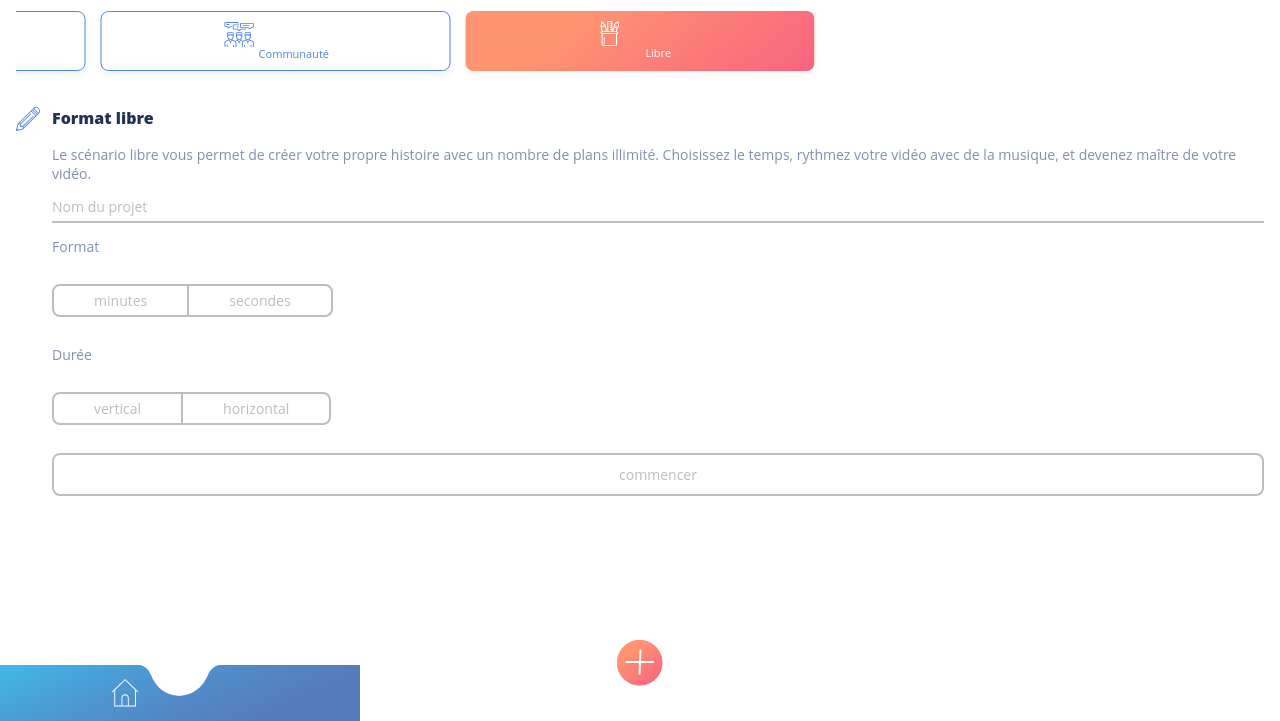
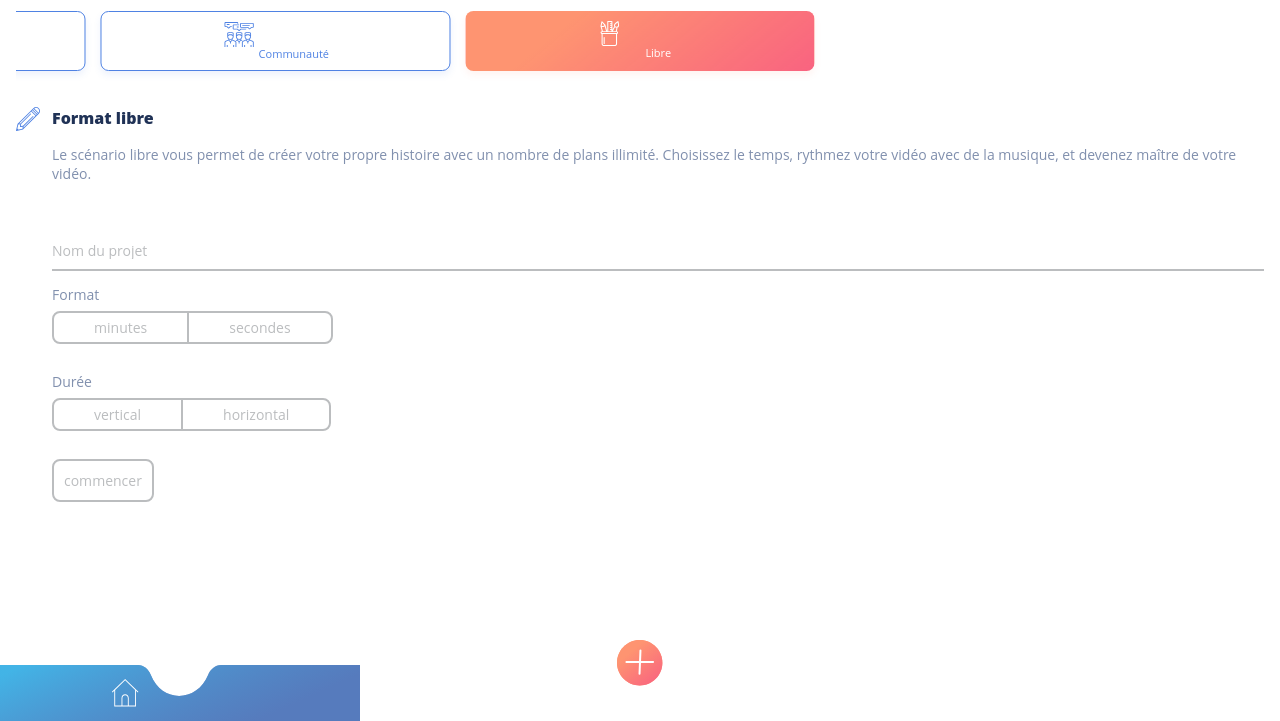
Before and after one commit to Fanny8p/Makidoo-ecv, a PHP site: page /new-libre.php in a window 1280 px wide. Shown: the part 79-800 px from the top of the page. Run offline with PHP 8.4, Linux system fonts and the light colour scheme.

Commit message:
Scénario libre entre 2 bugs

```diff
--- a/css/main.css
+++ b/css/main.css
@@ -299,20 +299,31 @@ p.formulaire-round1 {
 
 
 .formulaire {
-  font-family: Open Sans;
     color: #BBBDBF;
     border-bottom: 2px solid #BBBDBF;
     padding: 0px 5px 5px 0px;
     }
 
+.formulaire-title {
+  margin-bottom: -7px;
+}
 
 
-/*----------------------------------------------
-------Bouton*/
-.btn {
+.btn-formulaire {
     border: 2px solid #BBBDBF;
     border-radius: 8px;
     text-align: center;
     padding: 10px;
     color: #BBBDBF;
+    margin-right: 140px;
 }
+
+input[type=text] {
+font-family: Open Sans;
+  width: 100%;
+  padding-bottom: 10px;
+  margin: 0px;
+  box-sizing: border-box;
+  border: none;
+  border-bottom: 2px solid #BBBDBF;
+}
--- a/new-libre.php
+++ b/new-libre.php
@@ -21,19 +21,25 @@ include_once("layout/header.php");
 	<img class="icon-projet" src="img/edit.svg">
 	<div class="content">
 		<p id="bold-color">Format libre</p>
-		<p>Le scénario libre vous permet de créer votre propre histoire avec un nombre de plans illimité. Choisissez le temps, rythmez votre vidéo avec de la musique, et devenez maître de votre vidéo.</p>
-		<p class="formulaire">Nom du projet</p>
-		<p>Format</p>
+		<p style="margin-bottom: 60px;">Le scénario libre vous permet de créer votre propre histoire avec un nombre de plans illimité. Choisissez le temps, rythmez votre vidéo avec de la musique, et devenez maître de votre vidéo.</p>
+		<form>
+			<p>
+				<input type="text" class="formulaire" name="Nom du projet" value="Nom du projet"/>
+			</p>
+		</form>
+		<p class="formulaire-title">Format</p>
 		<div style="display: flex;">
 			<p class="formulaire-round">minutes</p>
 			<p class="formulaire-round1">secondes</p>
 		</div>
-		<p>Durée</p>
+		<p class="formulaire-title">Durée</p>
 		<div style="display: flex;">
 			<p class="formulaire-round">vertical</p>
 			<p class="formulaire-round1">horizontal</p>
 		</div>
-		<p class="btn">commencer</p>
+		<div style="display: flex;">
+			<p class="btn-formulaire">commencer</p>
+		</div>
 	</div>
 </section>
 
```
